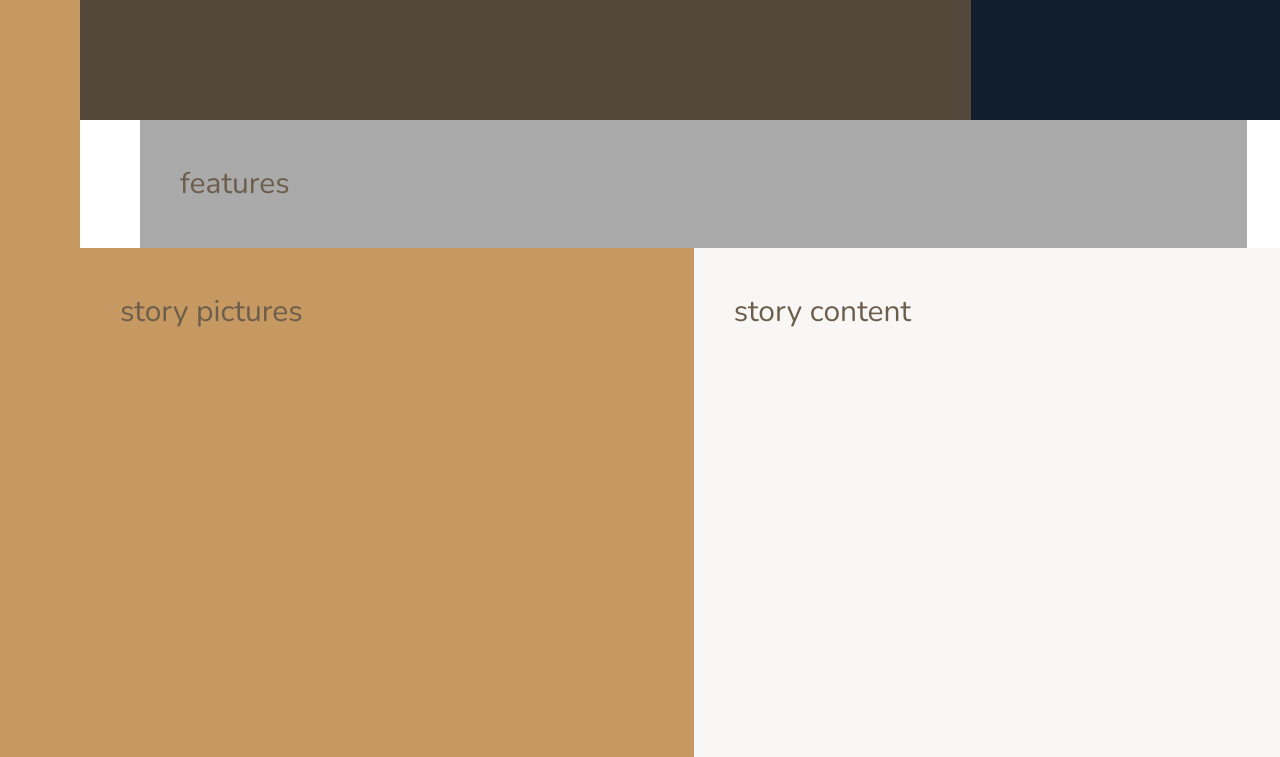
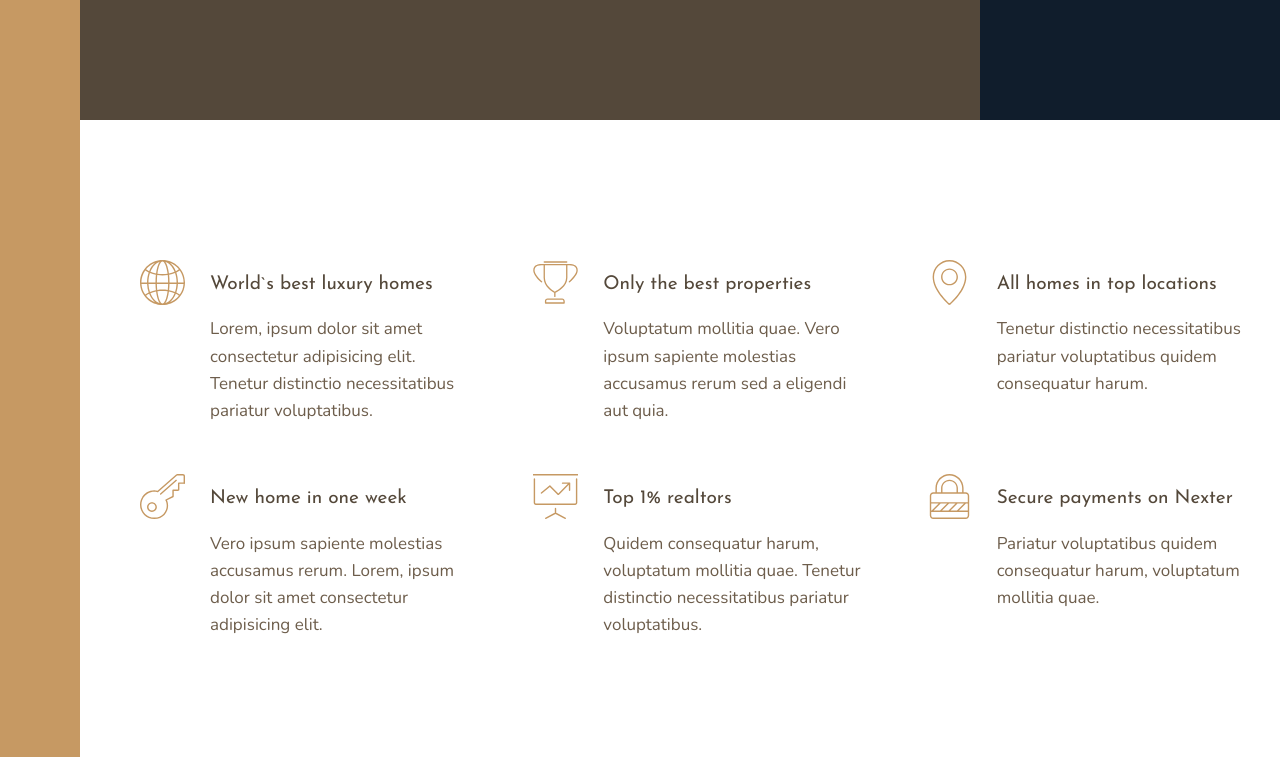
Before and after one commit to m9iv/nexter, a website: page index.html in a window 1280 px wide. Shown: the part 520-1277 px from the top of the page. Drawn offline with nearby package versions, Linux system fonts and the light colour scheme.

Commit message:
Add Features styles

```diff
--- a/index.html
+++ b/index.html
@@ -21,7 +21,85 @@
 
     <div class="realtors">top 3 realtors</div>
 
-    <section class="features">features</section>
+    <section class="features">
+      <div class="feature">
+        <svg class="feature__icon">
+          <use xlink:href="img/sprite.svg#icon-global"></use>
+        </svg>
+
+        <h4 class="heading-4 heading-4--dark">World`s best luxury homes</h4>
+
+        <p class="feature__text">
+          Lorem, ipsum dolor sit amet consectetur adipisicing elit. Tenetur
+          distinctio necessitatibus pariatur voluptatibus.
+        </p>
+      </div>
+
+      <div class="feature">
+        <svg class="feature__icon">
+          <use xlink:href="img/sprite.svg#icon-trophy"></use>
+        </svg>
+
+        <h4 class="heading-4 heading-4--dark">Only the best properties</h4>
+
+        <p class="feature__text">
+          Voluptatum mollitia quae. Vero ipsum sapiente molestias accusamus
+          rerum sed a eligendi aut quia.
+        </p>
+      </div>
+
+      <div class="feature">
+        <svg class="feature__icon">
+          <use xlink:href="img/sprite.svg#icon-map-pin"></use>
+        </svg>
+
+        <h4 class="heading-4 heading-4--dark">All homes in top locations</h4>
+
+        <p class="feature__text">
+          Tenetur distinctio necessitatibus pariatur voluptatibus quidem
+          consequatur harum.
+        </p>
+      </div>
+
+      <div class="feature">
+        <svg class="feature__icon">
+          <use xlink:href="img/sprite.svg#icon-key"></use>
+        </svg>
+
+        <h4 class="heading-4 heading-4--dark">New home in one week</h4>
+
+        <p class="feature__text">
+          Vero ipsum sapiente molestias accusamus rerum. Lorem, ipsum dolor sit
+          amet consectetur adipisicing elit.
+        </p>
+      </div>
+
+      <div class="feature">
+        <svg class="feature__icon">
+          <use xlink:href="img/sprite.svg#icon-presentation"></use>
+        </svg>
+
+        <h4 class="heading-4 heading-4--dark">Top 1% realtors</h4>
+
+        <p class="feature__text">
+          Quidem consequatur harum, voluptatum mollitia quae. Tenetur distinctio
+          necessitatibus pariatur voluptatibus.
+        </p>
+      </div>
+
+      <div class="feature">
+        <svg class="feature__icon">
+          <use xlink:href="img/sprite.svg#icon-lock"></use>
+        </svg>
+
+        <h4 class="heading-4 heading-4--dark">Secure payments on Nexter</h4>
+
+        <p class="feature__text">
+          Pariatur voluptatibus quidem consequatur harum, voluptatum mollitia
+          quae.
+        </p>
+      </div>
+    </section>
 
     <div class="story__pictures">story pictures</div>
 
--- a/sass/_base.scss
+++ b/sass/_base.scss
@@ -42,9 +42,4 @@ body {
     [center-start] repeat(8, [col-start] minmax(min-content, 14rem) [col-end])
     [center-end]
     1fr [full-end];
-
-  & > * {
-    padding: 40px;
-    font-size: 3rem;
-  }
 }
--- a/sass/_features.scss
+++ b/sass/_features.scss
@@ -1,5 +1,31 @@
 .features {
+  display: grid;
+  grid-template-columns: repeat(auto-fit, minmax(25rem, 1fr));
+  grid-gap: 6rem;
+  align-items: start;
+
   grid-column: center-start / center-end;
 
-  background-color: $color-grey-light-2;
+  margin: 15rem 0;
 }
+
+.feature {
+  display: grid;
+  grid-template-columns: min-content 1fr;
+  grid-row-gap: 1.5rem;
+  grid-column-gap: 2.5rem;
+
+  &__icon {
+    grid-row: 1 / span 2;
+
+    fill: $color-primary;
+    width: 4.5rem;
+    height: 4.5rem;
+
+    transform: translateY(-1rem);
+  }
+
+  &__text {
+    font-size: 1.7rem;
+  }
+}
--- a/sass/_typography.scss
+++ b/sass/_typography.scss
@@ -0,0 +1,29 @@
+%heading {
+  font-family: $font-display;
+  font-weight: 400;
+}
+
+.heading-1 {
+  @extend %heading;
+}
+
+.heading-2 {
+  @extend %heading;
+}
+
+.heading-3 {
+  @extend %heading;
+}
+
+.heading-4 {
+  @extend %heading;
+  font-size: 1.9rem;
+
+  &--light {
+    color: $color-grey-light-1;
+  }
+
+  &--dark {
+    color: $color-grey-dark-1;
+  }
+}
```
Also changed, not shown: css/style.css.
